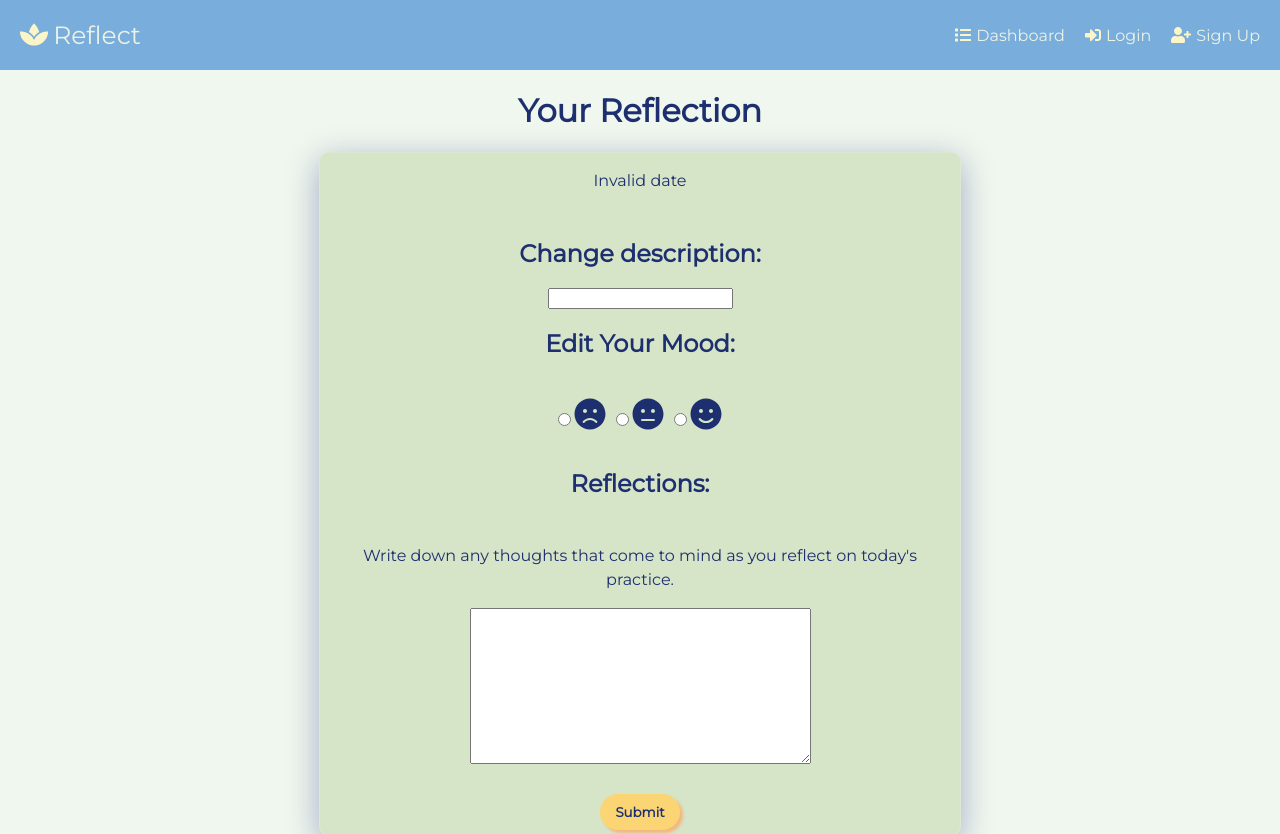
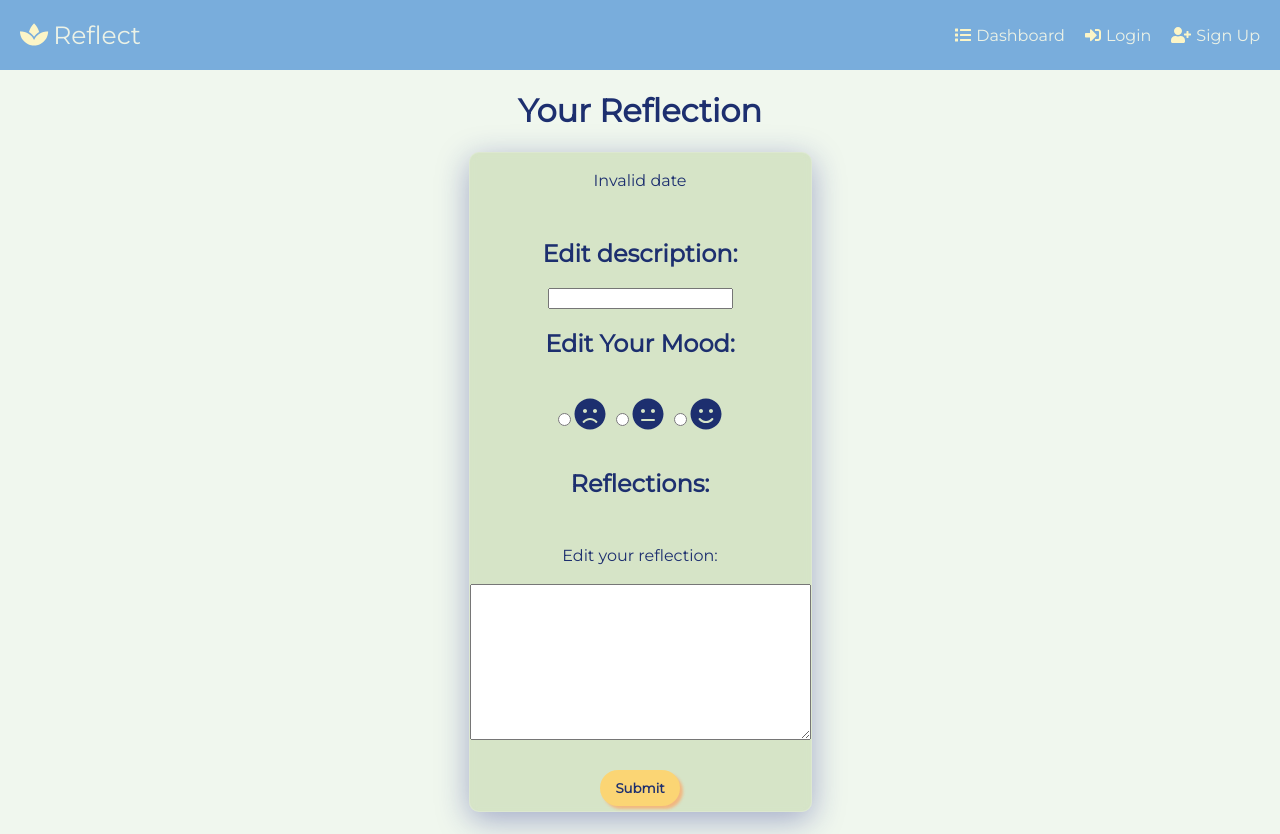
Before and after one commit to t-keazirian/reflect-app, a React (Create React App) app: page /edit/1 in a window 1280 px wide. Shown: the top 834 px of the page. Built offline with nearby package versions, Linux system fonts and the light colour scheme; no server answers.

Commit message:
added to README, edited words

```diff
--- a/src/components/edit/EditMeditation.js
+++ b/src/components/edit/EditMeditation.js
@@ -112,7 +112,7 @@ class EditMeditation extends React.Component {
 							<Moment format='dddd MMM D YYYY'>{date}</Moment>
 						</p>
 						<label htmlFor='description'></label>
-						<h2>Change description:</h2>
+						<h2>Edit description:</h2>
 						<input
 							type='text'
 							name='description'
@@ -164,8 +164,7 @@ class EditMeditation extends React.Component {
 							<h2>Reflections:</h2>
 							<label htmlFor='reflections'></label>
 							<p className='reflections-p'>
-								Write down any thoughts that come to mind as you reflect on
-								today's practice.
+								Edit your reflection:
 							</p>
 							<textarea
 								name='reflections'
```
Also changed, not shown: 1 other file (tests, documents, lock files or other folders).
